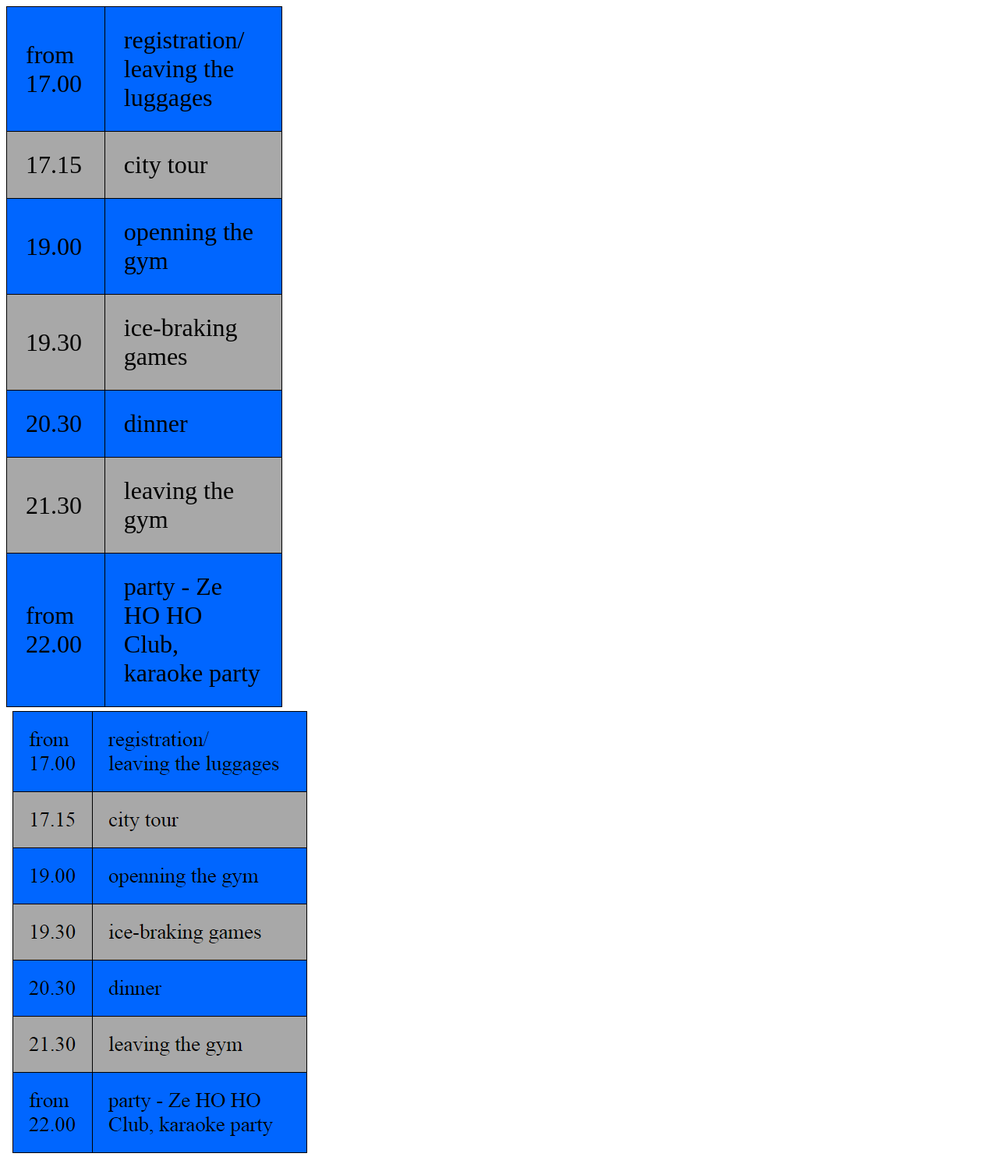
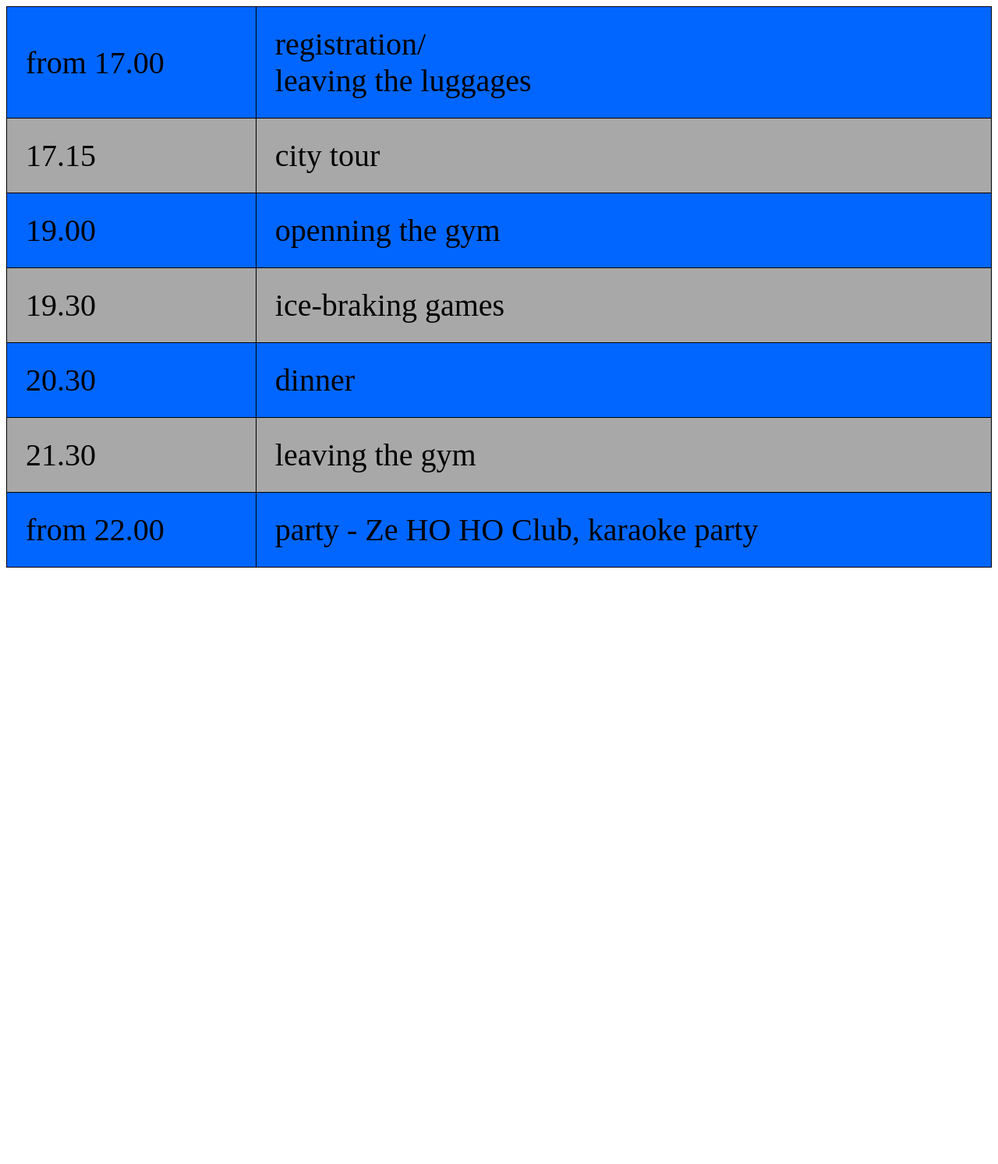
Before and after one commit to hubiszon/nwmgrafika, a plain HTML site: page www/czw.html in a window 1280 px wide. Shown: the whole page at 78% size. After the commit the page ends 800 px from the top, so only its background shows below. Drawn offline with Linux system fonts and the light colour scheme.

Commit message:
nowe zmiany

```diff
--- a/intelxdk.config.android.xml
+++ b/intelxdk.config.android.xml
@@ -1,5 +1,5 @@
 <?xml version='1.0' encoding='UTF-8'?>
-<widget xmlns="http://www.w3.org/ns/widgets" xmlns:intelxdk="http://xdk.intel.com/ns/v1" id="xdk.intel.nwm.nwmapp" version="0.0.1" android-versionCode="1">
+<widget xmlns="http://www.w3.org/ns/widgets" xmlns:intelxdk="http://xdk.intel.com/ns/v1" id="xdk.intel.nwm.nwmapp" version="0.0.2" android-versionCode="1">
 <!--This file is generated by the Intel XDK. Do not edit this file as your edits will be lost.           -->
 <!--To change the contents of this file, see the documentation on the intelxdk.config.additions.xml file.-->
 <intelxdk:version value="1.0"/>
--- a/www/czw.html
+++ b/www/czw.html
@@ -8,12 +8,13 @@ table, th, td {
 th, td {
 
     padding: 3vh;
-    font-size: 4vh;
+    font-size: 5vh;
 }
 </style>
 </head>
 <body>
-<table style="width:28%">
+
+<table style="width:100%">
   <tr bgcolor="#0066ff">
     <td>from 17.00</td>
     <td>registration/<br>leaving the luggages</td>
@@ -43,6 +44,7 @@ th, td {
     <td>party - Ze HO HO Club, karaoke party</td>
   </tr>
 </table>
-<img class="kontakt" src="images/czw.png" alt="agenda">
+
+
 </body>
 </html>
```
Also changed, not shown: plugins/org.apache.cordova.device/.fetch.json, plugins/org.apache.cordova.splashscreen/.fetch.json, 1 other file.
